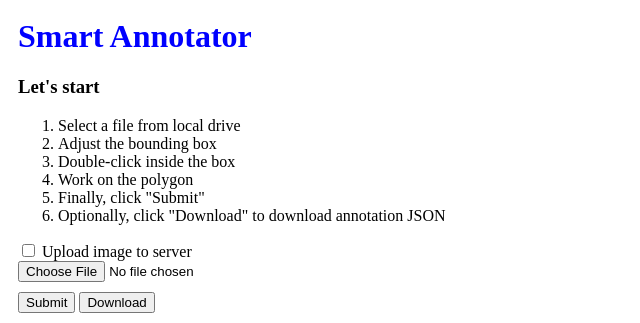
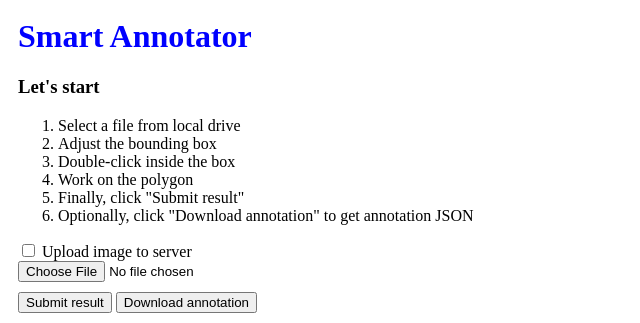
Before and after one commit to nbkntu/fourthbrain, a FastAPI app: page / in a window 1280 px wide. Shown: the top 323 px of the page, without its empty margins (0-640 px from the left). Run offline with FastAPI, Linux system fonts and the light colour scheme; parts of the project's set-up code (start-up, migrations or seed data) failed here and were passed over; some libraries are stand-ins or nearby versions.

Commit message:
download annotation

```diff
--- a/server/static/scripts/script.js
+++ b/server/static/scripts/script.js
@@ -199,19 +199,8 @@ class AppController {
     const result = this.appState.getAnnotationResult();
     console.log(result);
 
-    const filename = 'annotation.json';
-    const blob = new Blob([JSON.stringify(result)], {type: 'application/json'});
-
-    if (window.navigator.msSaveOrOpenBlob) {
-        window.navigator.msSaveBlob(blob, filename);
-    } else {
-        const elem = window.document.createElement('a');
-        elem.href = window.URL.createObjectURL(blob);
-        elem.download = filename;
-        document.body.appendChild(elem);
-        elem.click();
-        document.body.removeChild(elem);
-    }
+    const win = window.open('', '_blank');
+    win.document.write('<pre>' + JSON.stringify(result, null, 2) + '</pre>');
   }
 
   draw() {
--- a/server/templates/index.html
+++ b/server/templates/index.html
@@ -13,8 +13,8 @@
   <li>Adjust the bounding box</li>
   <li>Double-click inside the box</li>
   <li>Work on the polygon</li>
-  <li>Finally, click "Submit"</li>
-  <li>Optionally, click "Download" to download annotation JSON</li>
+  <li>Finally, click "Submit result"</li>
+  <li>Optionally, click "Download annotation" to get annotation JSON</li>
 </ol>
 
 <div>
@@ -26,8 +26,8 @@
 </div>
 
 <div class="control-panel">
-  <button id="submit-button">Submit</button>
-  <button id="download-button">Download</button>
+  <button id="submit-button">Submit result</button>
+  <button id="download-button">Download annotation</button>
 </div>
 
 <div style="display:none;">
```
